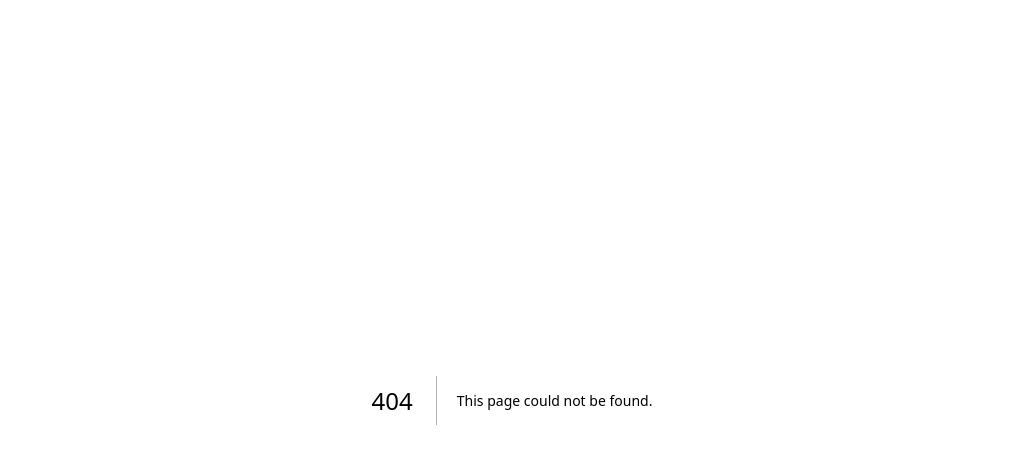
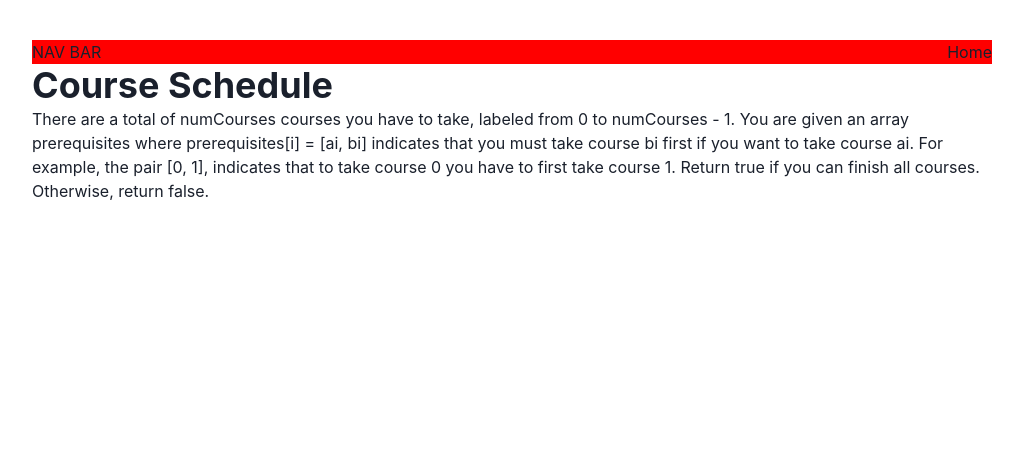
Before and after one commit to William-Schutte/leet-code-workbook, a Next.js app: page /problems/courseSchedule in a window 1280 px wide. Before the commit this address had no page. Shown: the top 464 px of the page, without its empty margins (128-1151 px from the left). Built offline with nearby package versions, Linux system fonts and the light colour scheme.

Commit message:
problem: Course Schedule

```diff
--- /dev/null
+++ b/pages/problems/courseSchedule/index.tsx
@@ -0,0 +1,18 @@
+import { Heading, Text } from "@chakra-ui/react";
+import Layout from "../../layout";
+
+export default function CourseSchedule() {
+  return (
+    <Layout>
+      <Heading>Course Schedule</Heading>
+      <Text>
+        There are a total of numCourses courses you have to take, labeled from 0
+        to numCourses - 1. You are given an array prerequisites where
+        prerequisites[i] = [ai, bi] indicates that you must take course bi first
+        if you want to take course ai. For example, the pair [0, 1], indicates
+        that to take course 0 you have to first take course 1. Return true if
+        you can finish all courses. Otherwise, return false.
+      </Text>
+    </Layout>
+  );
+}
```
Also changed, not shown: pages/problems/courseSchedule/work.js (added, +45 -0 lines).
